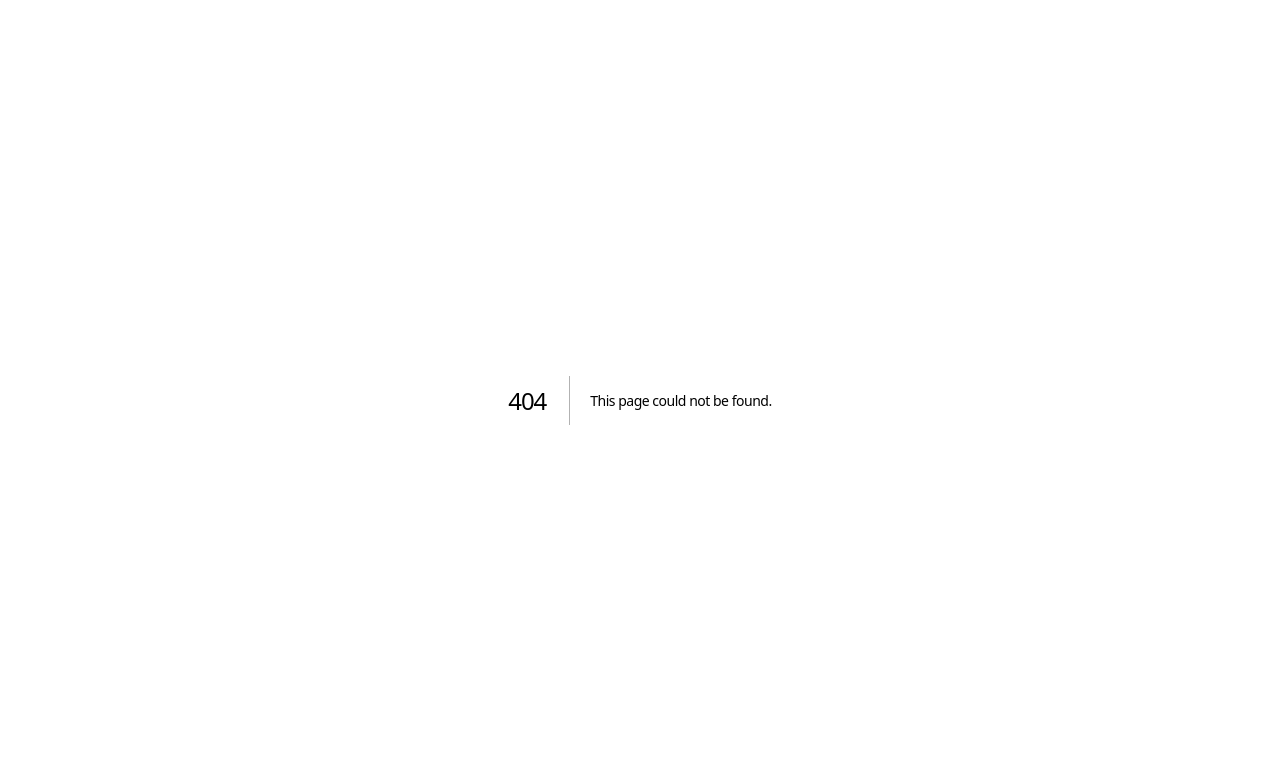
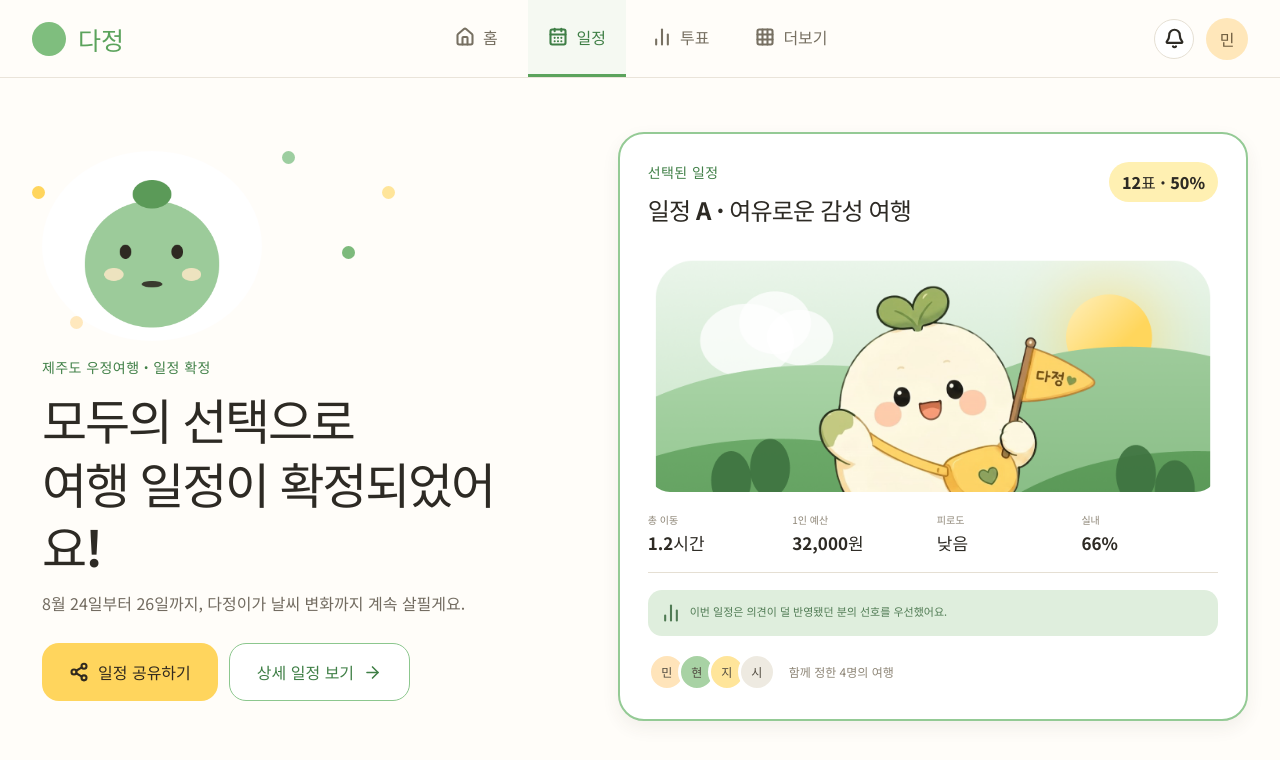
Before and after one commit to ChungNam-DEVELOPERS/Dajeong, a Next.js app in the folder frontend/: page /trips/jeju-friendship/confirmed in a window 1280 px wide. Before the commit this address had no page. Shown: the top 760 px of the page. Built offline with nearby package versions, Linux system fonts and the light colour scheme.

Commit message:
feat: 일정 확정 페이지 UI 구현

```diff
--- a/frontend/app/globals.css
+++ b/frontend/app/globals.css
@@ -6,3 +6,4 @@
 @import "../components/dajeong/styles/preferences.css";
 @import "../components/dajeong/styles/recommendations.css";
 @import "../components/dajeong/styles/vote.css";
+@import "../components/dajeong/styles/confirmed.css";
--- /dev/null
+++ b/frontend/app/trips/jeju-friendship/confirmed/page.tsx
@@ -0,0 +1,11 @@
+import type { Metadata } from "next";
+
+import { ConfirmedScreen } from "@/components/dajeong/screens/confirmed-screen";
+
+export const metadata: Metadata = {
+  title: "일정 확정 | 다정",
+};
+
+export default function ConfirmedPage() {
+  return <ConfirmedScreen />;
+}
--- /dev/null
+++ b/frontend/components/dajeong/screens/confirmed-screen.tsx
@@ -0,0 +1,86 @@
+import Link from "next/link";
+import {
+  ArrowRight,
+  ChartNoAxesColumn,
+  Share2,
+} from "lucide-react";
+
+import { AppShell } from "../app-shell";
+import { AvatarStack, Landscape } from "../common";
+import { ROUTES } from "../routes";
+
+export function ConfirmedScreen() {
+  return (
+    <AppShell screen="confirmed">
+      <main className="app-page page-shell confirmed-page">
+        <section className="celebration-copy">
+          <div className="confetti-dots" aria-hidden="true">
+            <span />
+            <span />
+            <span />
+            <span />
+            <span />
+          </div>
+          <div className="mascot-window success-mascot" />
+          <p className="eyebrow">제주도 우정여행 · 일정 확정</p>
+          <h1>
+            모두의 선택으로
+            <br />
+            여행 일정이 확정되었어요!
+          </h1>
+          <p>
+            8월 24일부터 26일까지, 다정이가 날씨 변화까지 계속 살필게요.
+          </p>
+          <div className="celebration-actions">
+            <button className="btn btn-yellow btn-large">
+              <Share2 size={20} strokeWidth={2.5} />일정 공유하기
+            </button>
+            <Link
+              className="btn btn-outline btn-large"
+              href={ROUTES.detail}
+            >
+              상세 일정 보기 <ArrowRight size={19} />
+            </Link>
+          </div>
+        </section>
+
+        <section className="selected-trip panel">
+          <div className="selected-head">
+            <div>
+              <p className="eyebrow">선택된 일정</p>
+              <h2>일정 A · 여유로운 감성 여행</h2>
+            </div>
+            <span className="vote-winner">12표 · 50%</span>
+          </div>
+          <Landscape className="selected-landscape" />
+          <div className="metric-row large">
+            <span>
+              <small>총 이동</small>
+              <strong>1.2시간</strong>
+            </span>
+            <span>
+              <small>1인 예산</small>
+              <strong>32,000원</strong>
+            </span>
+            <span>
+              <small>피로도</small>
+              <strong>낮음</strong>
+            </span>
+            <span>
+              <small>실내</small>
+              <strong>66%</strong>
+            </span>
+          </div>
+          <div className="fairness-note">
+            <ChartNoAxesColumn size={20} strokeWidth={2.5} />
+            <p>이번 일정은 의견이 덜 반영됐던 분의 선호를 우선했어요.</p>
+          </div>
+          <div className="participants-line">
+            <AvatarStack />
+            <span>함께 정한 4명의 여행</span>
+          </div>
+        </section>
+      </main>
+    </AppShell>
+  );
+}
--- /dev/null
+++ b/frontend/components/dajeong/styles/confirmed.css
@@ -0,0 +1,33 @@
+.confirmed-page { min-height: calc(100vh - 78px); display: grid; grid-template-columns: .9fr 1.1fr; gap: 70px; align-items: center; padding-top: 38px; }
+.celebration-copy { position: relative; padding-left: 10px; }
+.success-mascot { width: 220px; height: 190px; background-size: 520px auto; background-position: center -90px; border-radius: 50%; margin-bottom: 16px; }
+.celebration-copy h1 { font-size: 49px; line-height: 1.3; }
+.celebration-copy > p:not(.eyebrow) { color: #726b60; line-height: 1.7; }
+.celebration-actions { display: flex; gap: 11px; margin-top: 26px; }
+.confetti-dots span { position: absolute; width: 13px; height: 13px; border-radius: 50%; background: var(--yellow); }
+.confetti-dots span:nth-child(1) { left: 0; top: 35px; }
+.confetti-dots span:nth-child(2) { left: 250px; top: 0; background: #9dcea0; }
+.confetti-dots span:nth-child(3) { left: 310px; top: 95px; background: #7dba7c; }
+.confetti-dots span:nth-child(4) { left: 38px; top: 165px; background: #ffe8bd; }
+.confetti-dots span:nth-child(5) { left: 350px; top: 35px; background: #ffe59a; }
+.selected-trip { padding: 28px; border: 2px solid #94ca95; }
+.selected-head { display: flex; justify-content: space-between; align-items: flex-start; }
+.selected-head h2 { margin: 0; }
+.vote-winner { padding: 8px 13px; border-radius: 999px; background: var(--yellow-pale); font-weight: 800; }
+.selected-landscape { height: 245px; border-radius: 22px; margin: 20px 0; background-size: 630px auto; background-position: center -375px; }
+.metric-row.large { grid-template-columns: repeat(4, 1fr); padding-bottom: 17px; border-bottom: 1px solid var(--line); }
+.metric-row.large strong { font-size: 17px; }
+.selected-trip .fairness-note { margin-top: 17px; }
+.participants-line { margin-top: 17px; display: flex; align-items: center; gap: 13px; color: var(--muted); font-size: 12px; }
+
+@media (max-width: 1050px) {
+  .confirmed-page { grid-template-columns: 1fr; padding-top: 50px; }
+}
+
+@media (max-width: 760px) {
+  .confirmed-page { padding-top: 30px; gap: 35px; }
+  .celebration-copy h1 { font-size: 37px; }
+  .celebration-actions { flex-direction: column; }
+  .selected-head { display: block; }
+  .vote-winner { display: inline-block; margin-top: 12px; }
+}
```
Also changed, not shown: 1 other file (tests, documents, lock files or other folders).
